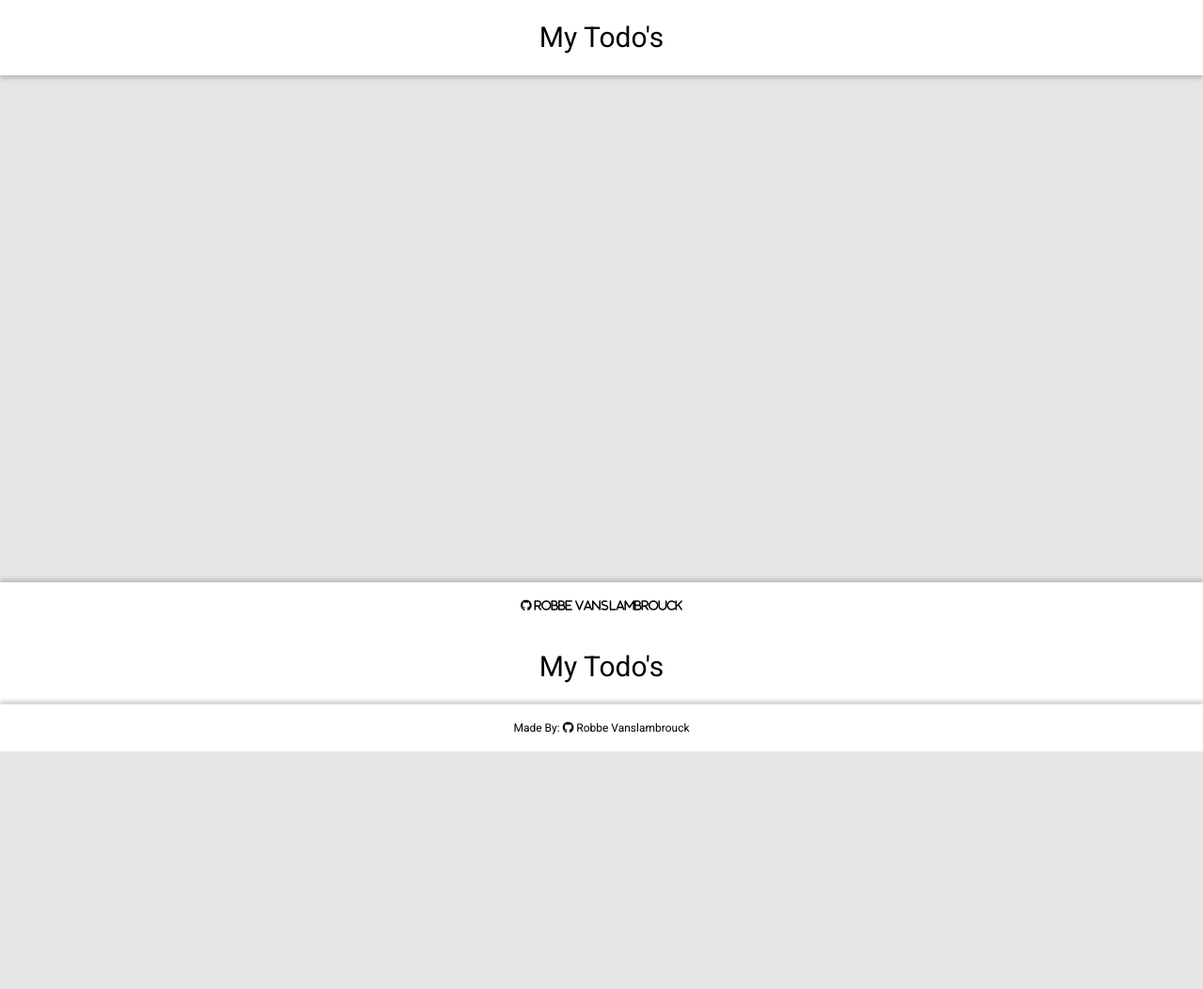
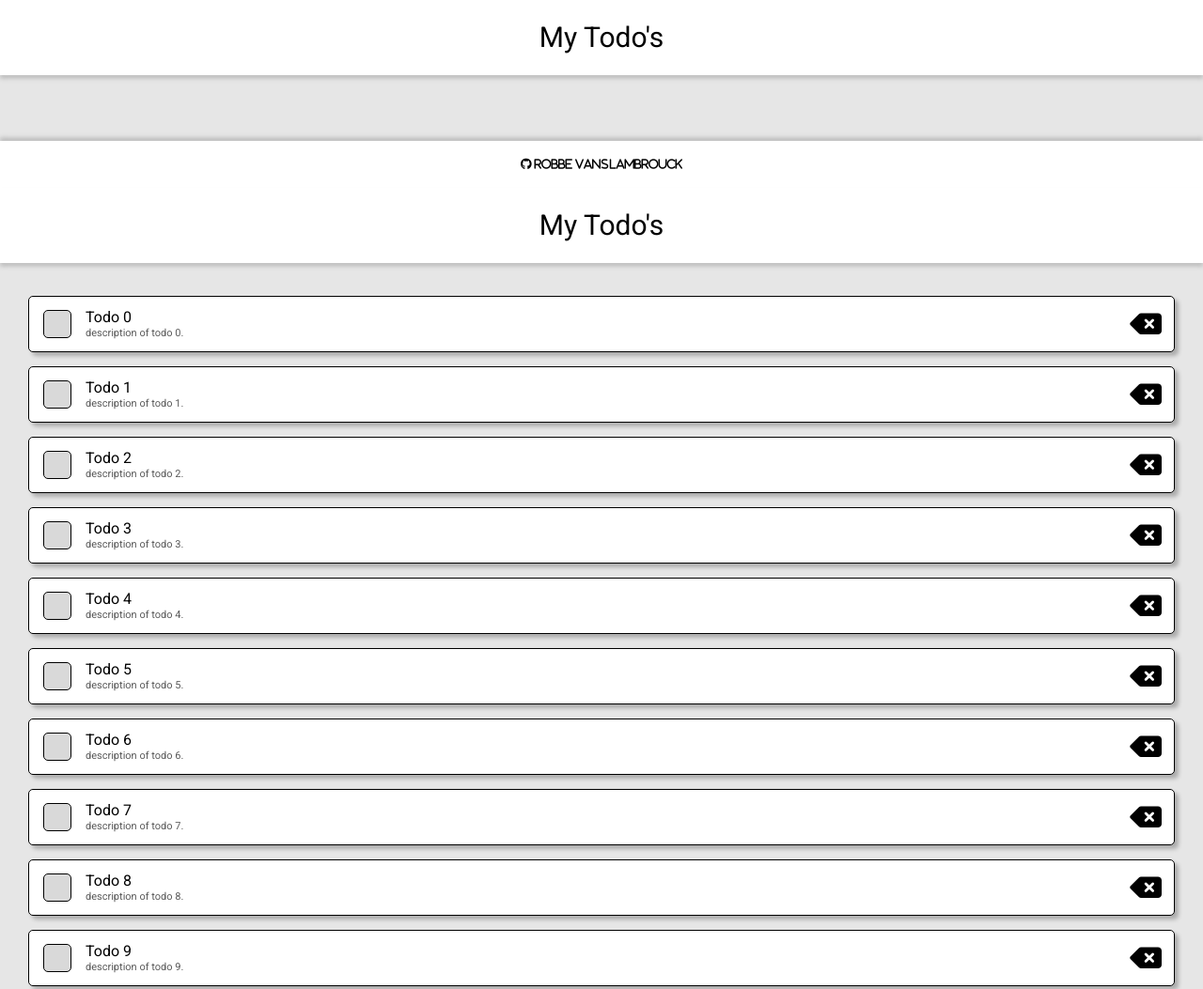
Before and after one commit to RobbeVanslambrouck/odin-todo, a website built with webpack: page dist/index.html in a window 1280 px wide. Shown: the top 1053 px of the page at 94% size. Before the commit the page ends 800 px from the top, so only its background shows below. Built offline with nearby package versions, Linux system fonts and the light colour scheme.

Commit message:
added todoCard element

```diff
--- a/src/domElements.js
+++ b/src/domElements.js
@@ -37,3 +37,37 @@ export const footer = (() => {
     footer.append(footerText);
     return footer;
 })();
+
+export const TodoCard = (title = 'title', desc = 'description') => {
+    const todo = document.createElement('div');
+    todo.className = 'todo';
+
+    const checkbox = document.createElement('input');
+    checkbox.className = 'checkbox';
+    checkbox.type = 'checkbox';
+
+    const titleElement = document.createElement('h2');
+    titleElement.textContent = title;
+    titleElement.className = 'title';
+
+    const description = document.createElement('p');
+    description.textContent = desc;
+    description.className = 'description';
+
+    const deleteBtn = document.createElement('button');
+    deleteBtn.className = 'delete fa-solid fa-delete-left';
+    deleteBtn.type = 'button';
+    deleteBtn.append(screenReaderOnlyText('remove'));
+
+    todo.append(checkbox, titleElement, description, deleteBtn);
+
+    return todo;
+};
+
+const screenReaderOnlyText = (text) => {
+    const srOnly = document.createElement('p');
+    srOnly.textContent = text;
+    srOnly.className = 'sr-only';
+
+    return srOnly;
+}
--- a/src/index.js
+++ b/src/index.js
@@ -1,9 +1,14 @@
 import { format } from 'date-fns';
 import { Todo } from './todo';
-import { header, main, footer, TodoElement } from './domElements';
+import { header, main, footer, TodoCard } from './domElements';
 import './styles/reset.css';
 import './styles/style.css';
 import './assets/css/all.css';
 
-const contentContainer = main
+const contentContainer = main;
 document.body.append(header, contentContainer, footer);
+
+for (let i = 0; i<10; i++) {
+    const testTodo = TodoCard(`Todo ${i}` , `description of todo ${i}.`);
+    contentContainer.append(testTodo);
+}
--- a/src/styles/style.css
+++ b/src/styles/style.css
@@ -3,6 +3,16 @@
 :root {
     --light-text-color: #fff;
     --dark-text-color: #000;
+}
+
+.sr-only:not(:focus):not(:active) {
+    clip: rect(0 0 0 0);
+    clip-path: inset(50%);
+    height: 1px;
+    overflow: hidden;
+    position: absolute;
+    white-space: nowrap;
+    width: 1px;
 }
 
 html {
@@ -25,12 +35,100 @@ header {
     text-align: center;
     text-transform: capitalize;
     font-size: 3rem;
-    box-shadow: rgba(89, 89, 89, 0.25) 0 4px 4px 0;
+    box-shadow: 0 4px 4px 0 rgba(89, 89, 89, 0.25);
 }
 
 a {
     text-decoration: none;
     color: var(--dark-text-color);
+}
+
+main {
+    padding: 3.5rem 3rem;
+}
+
+.todo {
+    box-sizing: border-box;
+    box-shadow: 4px 4px 4px 0 rgba(0, 0, 0, 0.25);
+    border-radius: 0.5rem;
+    border: #000 solid 1px;
+    background-color: #fff;
+    height: 6rem;
+    margin-bottom: 1.5rem;
+    padding: 0 1.5rem;
+    display: grid;
+    grid-template-columns: 3rem auto 3rem;
+    grid-template-areas: "check title del"
+                         "check descr del";
+    column-gap: 1.5rem;
+}
+
+.todo .title {
+    grid-area: title;
+    height: 3rem;
+    text-transform: capitalize;
+    font-size: 1.6rem;
+    display: flex;
+    align-items: flex-end;
+    overflow: hidden;
+    white-space: nowrap;
+}
+
+
+.todo input[type="checkbox"] {
+    grid-area: check;
+    appearance: none;
+    margin: auto 0;
+    height: 3rem;
+    width: 3rem;
+    font: inherit;
+    background-color: #d9d9d9;
+    border: 1px solid #000;
+    border-radius: 0.5rem;
+    display: grid;
+    place-content: center;
+    cursor: pointer;
+}
+
+.todo input[type="checkbox"]::before {
+    content: "";
+    width: 2rem;
+    height: 2rem;
+    transform: scale(0);
+    transition: 120ms transform ease-in-out;
+    box-shadow: inset 2rem 2rem #00592B;
+
+    transform-origin: center center;
+    clip-path: polygon(14% 44%, 0 65%, 50% 100%, 100% 16%, 80% 0%, 43% 62%);
+}
+
+.todo input[type="checkbox"]:checked::before {
+    transform: scale(1);
+}
+
+.todo .description {
+    grid-area: descr;
+    font-size: 1.1rem;
+    color: #595959;
+    display: -webkit-box; -webkit-line-clamp: 2; -webkit-box-orient: vertical;
+    height: 2.2rem;
+    line-height: 1.1rem;
+    text-overflow: ellipsis;
+    word-wrap: break-word;
+    overflow: hidden;
+}
+
+.todo .delete {
+    padding: 0;
+    font-size: 3rem;
+    width: 3.375rem;
+    height: 3rem;
+    grid-area: del;
+    place-self: center center;
+    background-color: transparent;
+    border: none;
+    cursor: pointer;
+    transition: 120ms transform ease-in-out;
 }
 
 footer {
@@ -47,4 +145,12 @@ footer {
     a:hover {
         text-decoration: underline;
     }
+
+    .todo .delete:hover {
+        transform: scale(1.2);
+    }
+
+    .todo:hover {
+        transform: scale(1.02);
+    }
 }
```
